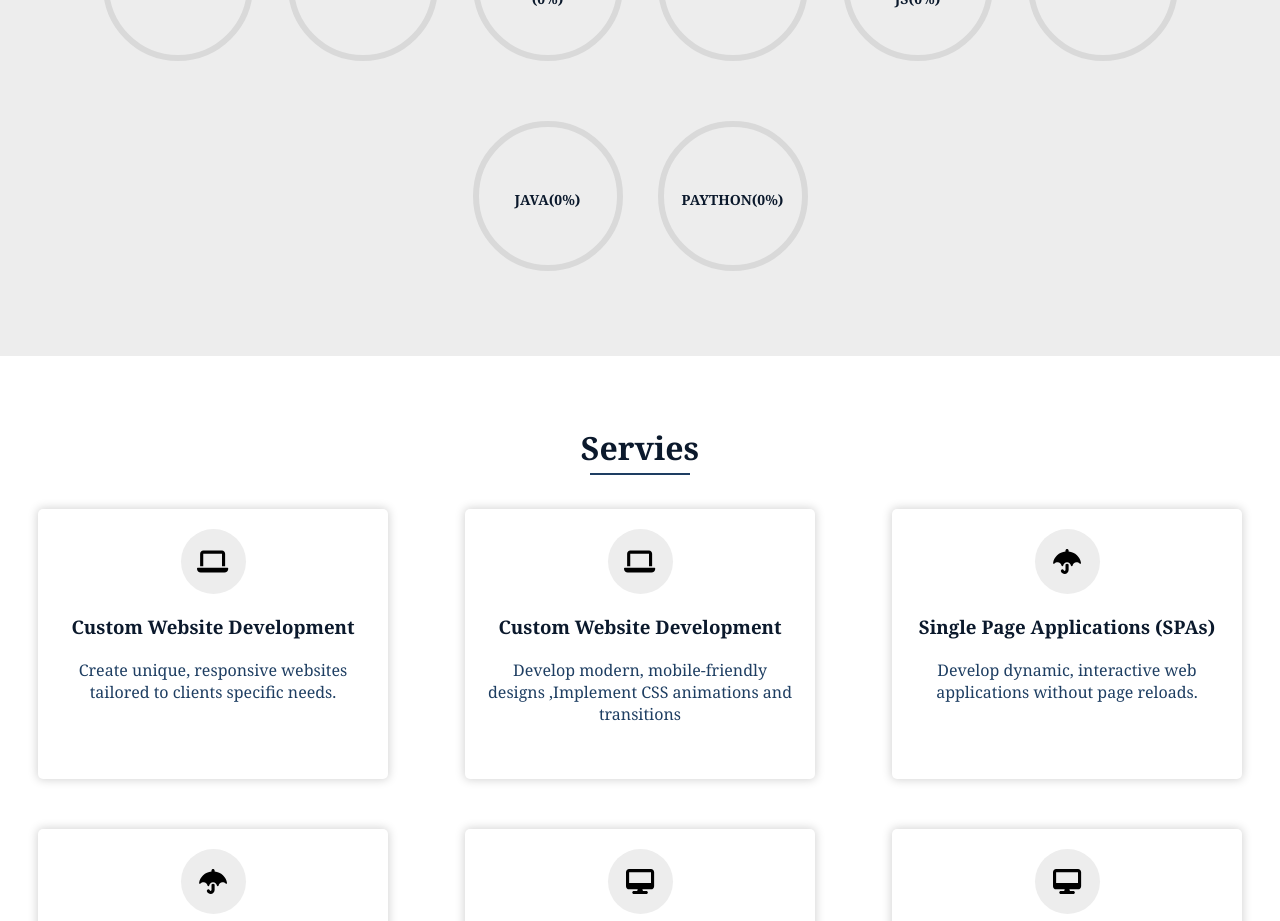
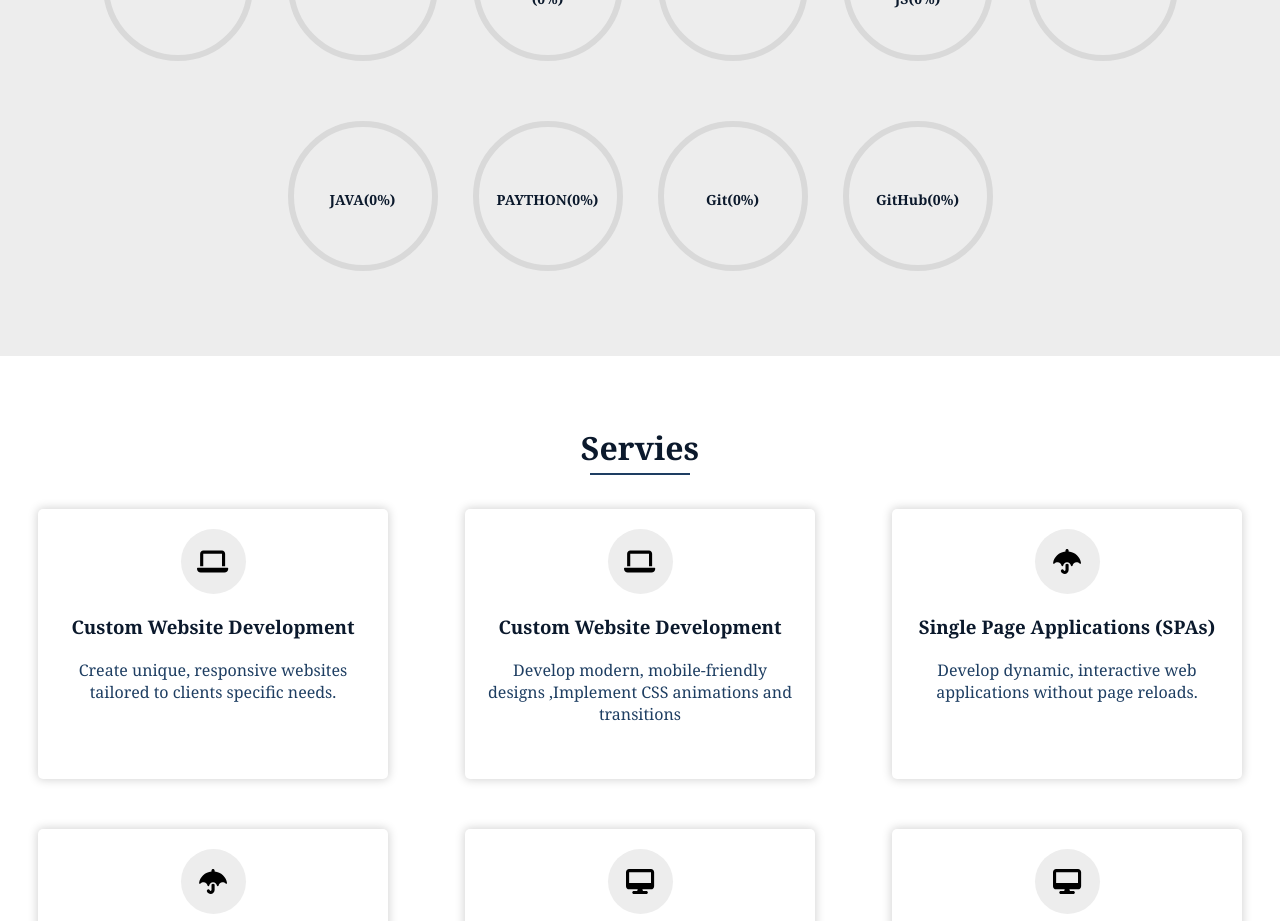
Before and after one commit to Raghadalalai1/portifilio, a React (Vite) app: page / in a window 1280 px wide. Shown: the part 1880-2801 px from the top of the page. Built offline with nearby package versions, Linux system fonts and the light colour scheme.

Commit message:
Add portofilio  project

```diff
--- a/src/components/Skilles/Skilles.jsx
+++ b/src/components/Skilles/Skilles.jsx
@@ -116,6 +116,28 @@ export default function Skilles() {
           </span>
 
         </div>
+        <div className='progress-bar-circle' data-aos="fade-up"
+          data-aos-anchor-placement="top-bottom" data-aos-duration="1000">
+          <Circle percent={webDesignerProgress} strokeWidth={4} strokeColor="rgb(30, 62, 98)" trailWidth={4}
+            style={{ position: 'relative' }} />
+          <span
+            className='progress-bar-text'
+          >
+            Git({webDesignerProgress}%)
+          </span>
+
+        </div>
+        <div className='progress-bar-circle' data-aos="fade-up"
+          data-aos-anchor-placement="top-bottom" data-aos-duration="1000">
+          <Circle percent={javascript} strokeWidth={4} strokeColor="rgb(30, 62, 98)" trailWidth={4}
+            style={{ position: 'relative' }} />
+          <span
+            className='progress-bar-text'
+          >
+            GitHub({javascript}%)
+          </span>
+
+        </div>
       </div>
 
     </div>
```
